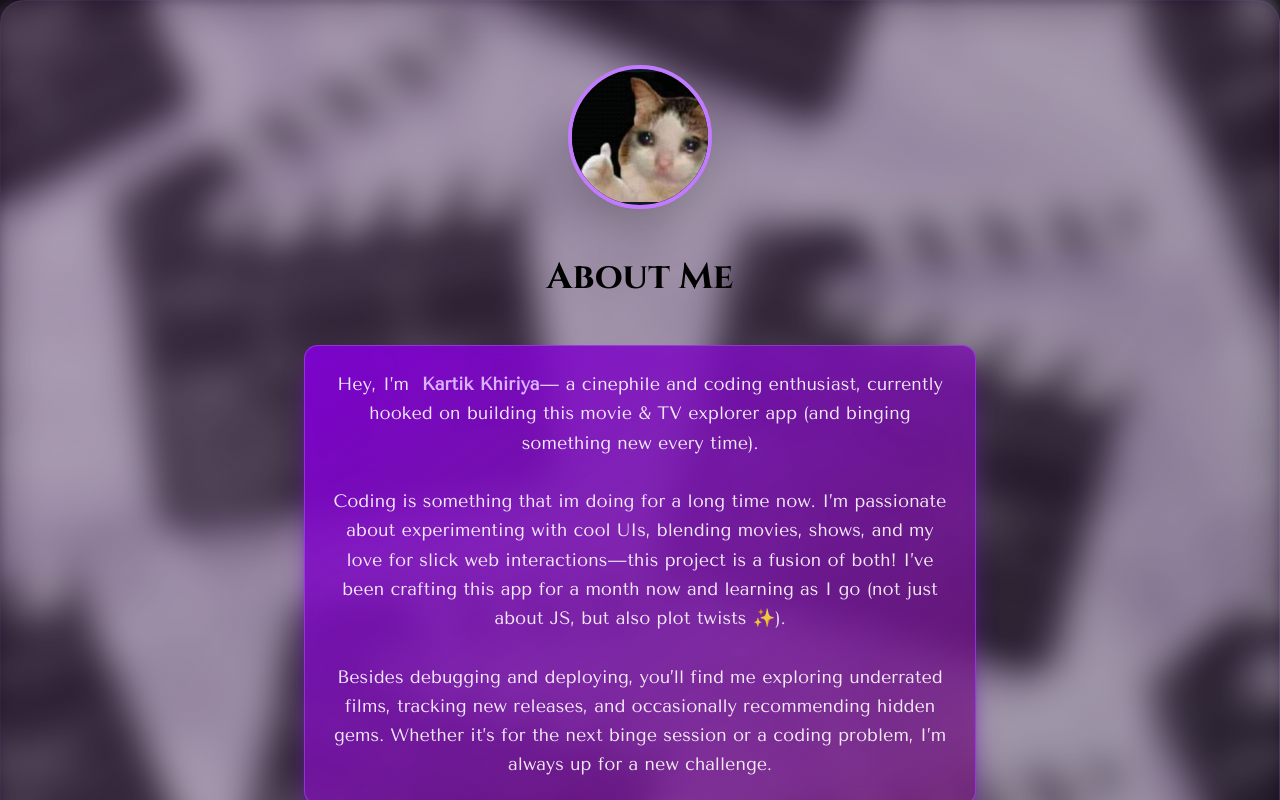
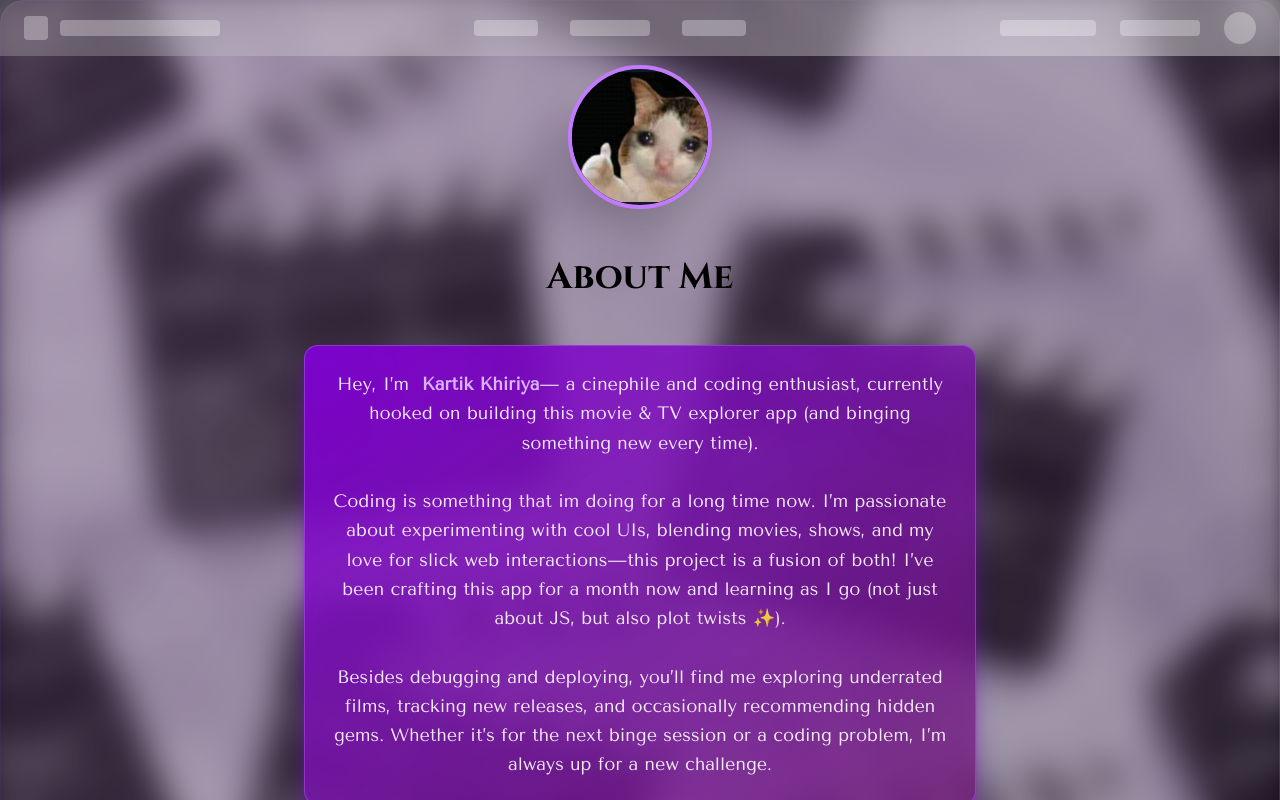
Before and after one commit to Karzkc/What-To-Watch-Next, a Next.js app in the folder what_to_watch_next/: page /about in a window 1280 px wide. Shown: the top 800 px of the page. Built offline with nearby package versions, Linux system fonts and the light colour scheme; no server answers; a web font is replaced by a local one.

Commit message:
navbar skeleton added

```diff
--- a/what_to_watch_next/components/navbar.tsx
+++ b/what_to_watch_next/components/navbar.tsx
@@ -6,12 +6,14 @@ import Link from "next/link"
 import { useAuth } from "@/components/providers/AuthProvider"
 import { useRouter } from "next/navigation"
 import { toast } from "sonner"
+import NavbarSkeleton from "./Navbar-skeleton"
+
 
 const Navbar = () => {
   const { user, loading, setUser } = useAuth()
   const router = useRouter()
 
-  if (loading) return null
+  if (loading) return <NavbarSkeleton />
 
   const handleLogout = async () => {
     try {
```
